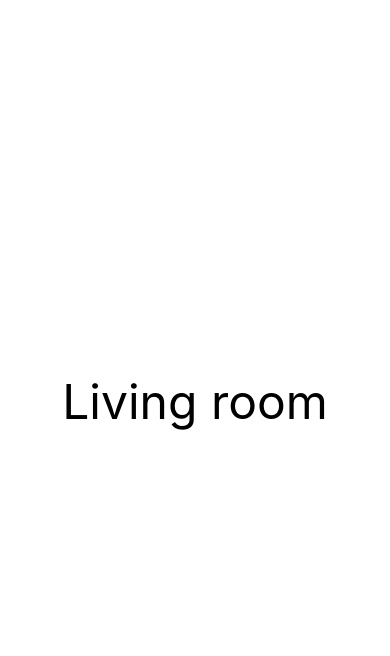
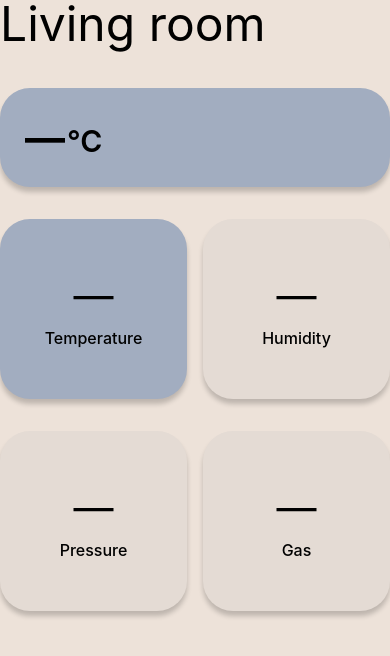
Before and after one commit to fominmaksim/air_mobile_app, a React Native app: screen / in a window 390 px wide. Shown: the top 656 px of the page. Built offline with nearby package versions, Linux system fonts and the light colour scheme; no server answers.

Commit message:
feat: added data cards for main screen

```diff
--- /dev/null
+++ b/src/components/MainInformationCard.tsx
@@ -0,0 +1,49 @@
+import { StyleSheet, Text, View } from 'react-native';
+
+const styles = StyleSheet.create({
+  card: {
+    flex: 1,
+    backgroundColor: "#A2ADC0",
+    borderRadius: 30,
+    padding: 25,
+    shadowColor: "#000000",
+    shadowOffset: { width: 0, height: 5 },
+    shadowOpacity: 0.2,
+    shadowRadius: 5.62,
+    elevation: 7,
+  },
+  tempRow: {
+    flexDirection: "row",
+    alignItems: "baseline",
+  },
+  tempValue: {
+    fontSize: 40,
+    fontWeight: "700",
+  },
+
+  celsius: {
+    fontSize: 30,
+    fontWeight: "600",
+    marginLeft: 2,
+  },
+});
+
+type InformationCardProps = {
+  data?: { temp?: number } | null;
+};
+
+const MainInformationCard = ({ data }: InformationCardProps) => {
+
+  const remp = data?.temp?.toFixed(1)
+  return (
+    <View style={styles.card}>
+      <View style={styles.tempRow}>
+        <Text style={styles.tempValue}>{remp ?? '—'}</Text>
+        <Text style={styles.celsius}>{'\u00B0C'}</Text>
+      </View>
+      <View />
+    </View>
+  );
+};
+
+export default MainInformationCard;
--- /dev/null
+++ b/src/components/SmallInformationCardButton.tsx
@@ -0,0 +1,60 @@
+import { StyleSheet, Text, View } from 'react-native';
+
+const BG_MAIN = '#A2ADC0';
+const BG_DEFAULT = '#E4DBD4';
+
+const styles = StyleSheet.create({
+  card: {
+    flexDirection: 'column',
+    alignItems: 'center',
+    justifyContent: 'center',
+    flex: 1,
+    height: 180,
+    borderRadius: 30,
+    padding: 25,
+    shadowColor: '#000000',
+    shadowOffset: { width: 0, height: 5 },
+    shadowOpacity: 0.2,
+    shadowRadius: 5.62,
+    elevation: 7,
+  },
+  tempRow: {
+    flexDirection: 'row',
+    alignItems: 'baseline',
+  },
+  tempValue: {
+    fontSize: 40,
+    fontWeight: '400',
+  },
+  label: {
+    marginTop: 8,
+    fontSize: 16,
+    fontWeight: '500',
+  },
+});
+
+type SmallInformationCardButtonProps = {
+  data?: number | null;
+  text?: string;
+  selected?: boolean;
+};
+
+const SmallInformationCardButton = ({
+  data,
+  text,
+  selected,
+}: SmallInformationCardButtonProps) => {
+  return (
+    <View
+      style={[styles.card, { backgroundColor: selected ? BG_MAIN : BG_DEFAULT }]}>
+      <View style={styles.tempRow}>
+        <Text style={styles.tempValue}>{data ?? '—'}</Text>
+      </View>
+      {text != null && text !== '' ? (
+        <Text style={styles.label}>{text}</Text>
+      ) : null}
+    </View>
+  );
+};
+
+export default SmallInformationCardButton;
--- a/src/screens/HomeScreen.tsx
+++ b/src/screens/HomeScreen.tsx
@@ -1,6 +1,8 @@
 import { Text, View } from 'react-native';
 import { useSensorStore } from '../store/sensor.store';
 import { useSensorRealtime } from '../hooks/useSensorRealtime';
+import MainInformationCard from '../components/MainInformationCard';
+import SmallInformationCardButton from '../components/SmallInformationCardButton';
 // import { Rooms } from '../types';
 
 const HomeScreen = () => {
@@ -9,16 +11,31 @@ const HomeScreen = () => {
   useSensorRealtime();
 
   return (
-    <View className="flex-1 justify-center items-center">
+    <View className="flex-1 bg-[#e3d1c4a2] pt-[80] pl-[20] pr-[20] pb-[20]">
       <Text className="text-5xl mb-10">Living room</Text>
-      {data && (
+      <View className="flex-row">
+        <MainInformationCard data={data} />
+      </View>
+      <View className="flex-row gap-[1rem] mt-[2rem]">
+        <SmallInformationCardButton
+          data={data?.temp}
+          text="Temperature"
+          selected
+        />
+        <SmallInformationCardButton data={data?.humidity} text="Humidity" />
+      </View>
+      <View className="flex-row gap-[1rem] mt-[2rem]">
+        <SmallInformationCardButton data={data?.pressure} text="Pressure" />
+        <SmallInformationCardButton data={data?.gas} text="Gas" />
+      </View>
+      {/* {data && (
         <View className="text-left">
           <Text className="text-2xl mb-1">Temperature: {data.temp} C</Text>
           <Text className="text-2xl mb-1">Humidity: {data.humidity}%</Text>
           <Text className="text-2xl mb-1">Pressure: {data.pressure} hPa</Text>
           <Text className="text-2xl mb-">GAS: {data.gas}</Text>
         </View>
-      )}
+      )} */}
       {/* <Button title="Living" onPress={() => setRoom(Rooms.LIVING_ROOM)} />
       <Button title="Bedroom" onPress={() => setRoom(Rooms.BEDROOM)} /> */}
     </View>
```
